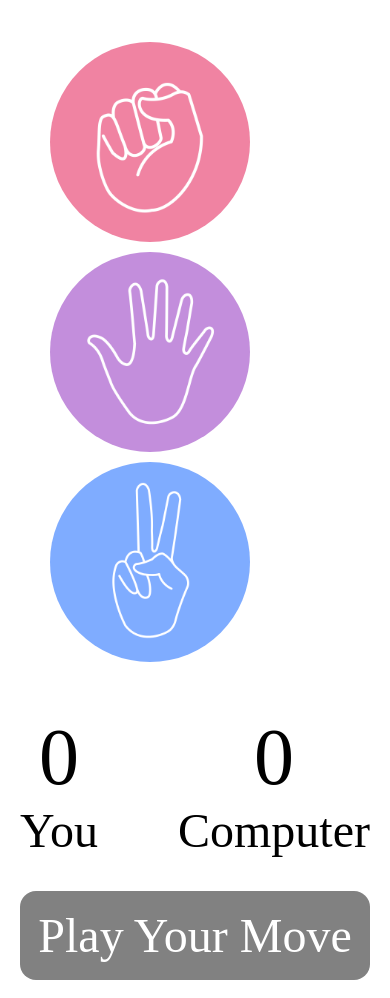
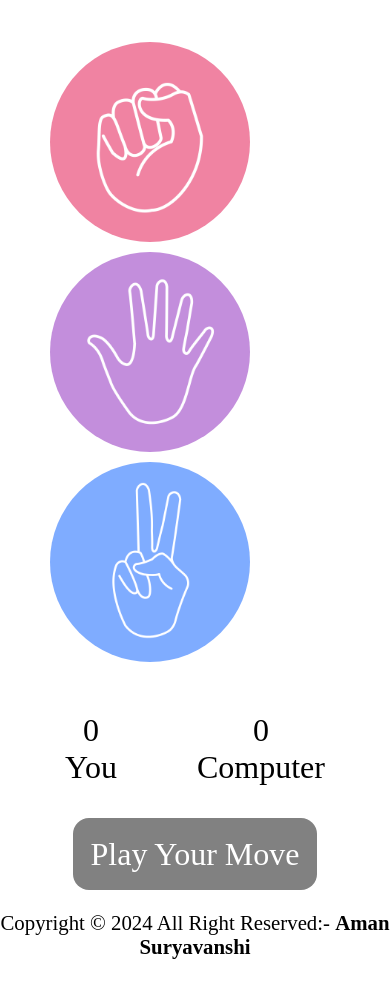
Before and after one commit to Amansuryavanshi01/Rock-Paper-Scissors, a plain HTML site: page index.html in a window 390 px wide. Shown: the part 72-1070 px from the top of the page. After the commit the page ends 1031 px from the top, so only its background shows below. Drawn offline with Linux system fonts and the light colour scheme.

Commit message:
Update style.css

```diff
--- a/style.css
+++ b/style.css
@@ -42,6 +42,13 @@ img{
        grid-template-columns: repeat(1, 1fr); /* show in column */
        gap: 10px; /* add some gap between choices */
      }
+    .img
+     {
+        width: 100px;
+        height: 100px;
+        border-radius: 50%;
+        object-fit: cover;
+        }
    }
 
 
@@ -56,6 +63,26 @@ img{
     margin: 50px;
     gap: 5rem;
 }
+
+@media (max-width: 700px) {
+    .Score-Board {
+        /* display: grid; */
+        /* grid-template-columns: repeat(1, 1fr); show in column */
+        /* gap: 10px; add some gap between choices */
+        display: flex;
+        justify-content: center;
+        align-items: center;
+        font-size: 2rem;
+
+    }
+
+    #user-score,
+    #computer-score {
+        font-size: 2rem;
+
+    }
+}
+
 .msg-container{
     margin-top: 3rem;
 }
@@ -69,6 +96,19 @@ img{
     padding: 1rem;
 }
 
+@media (max-width: 700px) {
+    #msg {
+        font-size: 2rem;
+        background-color: #818181;
+        color: white;
+        display: inline;
+        border: 2px solid transparent;
+        border-radius: 1rem;
+        padding: 1rem;
+    }
+}
+
+
 .copyright{
     margin-top: 2.4rem;
     font-size: 1.3rem;
```
